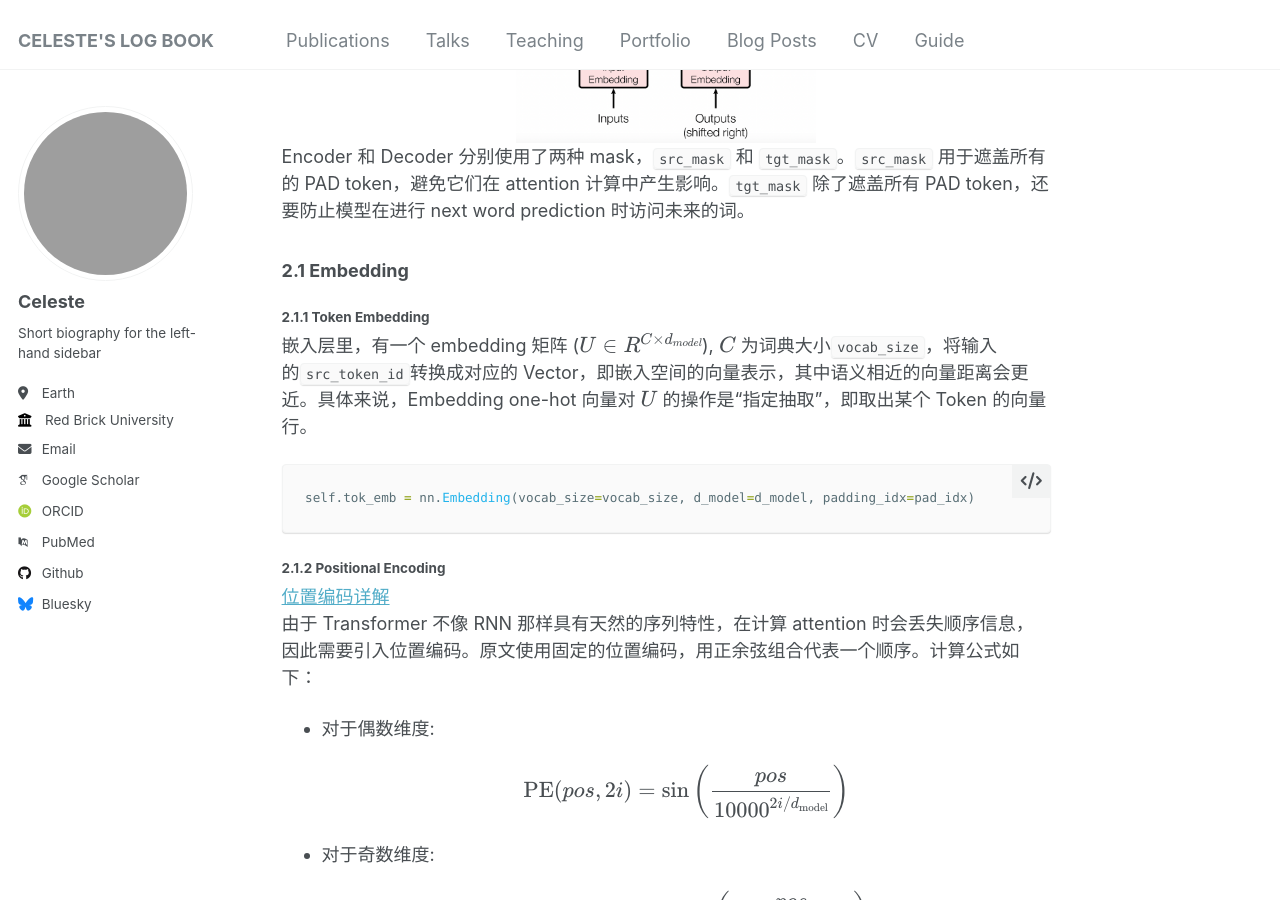
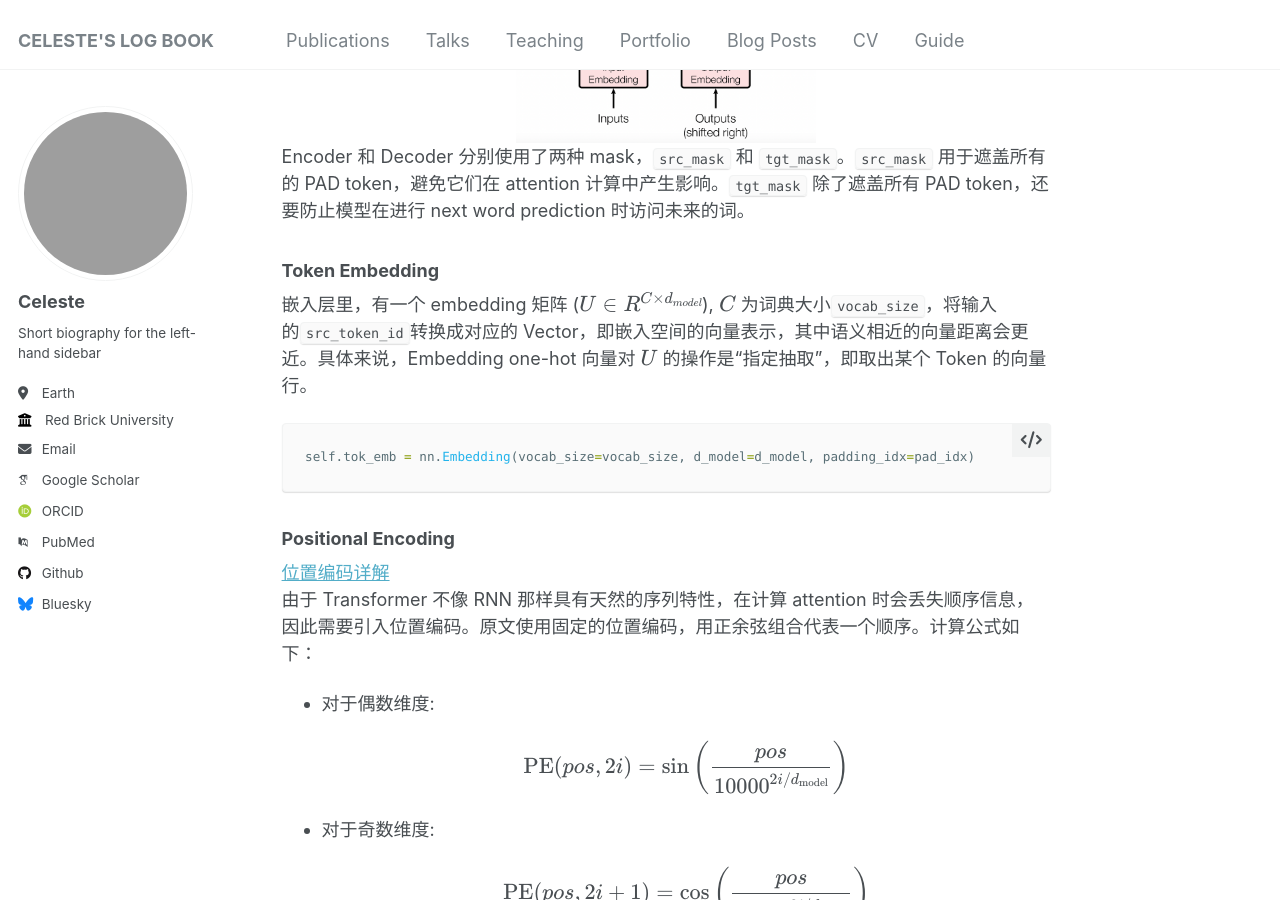
Before and after one commit to BUGERR/bugerr.github.io, a Jekyll site: the page built from _posts/2024-10-07-transformer.md, in a window 1280 px wide and 900 px high, scrolled down 888 px. Built offline with Jekyll 4.4.1, drawn with Linux system fonts in a browser that asks for light colours; some web fonts are replaced; some of the changed text lies outside the part shown; grey boxes are pictures that could not be loaded.

Commit message:
Update 2024-10-07-transformer.md

````diff
--- a/_posts/2024-10-07-transformer.md
+++ b/_posts/2024-10-07-transformer.md
@@ -21,13 +21,12 @@ Transformer 最初被提出用于解决 Seq2seq 翻译任务。如果要实现
 Encoder 和 Decoder 分别使用了两种 mask，`src_mask` 和 `tgt_mask`。`src_mask` 用于遮盖所有的 PAD token，避免它们在 attention 计算中产生影响。`tgt_mask` 除了遮盖所有 PAD token，还要防止模型在进行 next word prediction 时访问未来的词。
 
 
-### 2.1 Embedding
-#### 2.1.1 Token Embedding
+### Token Embedding
 嵌入层里，有一个 embedding 矩阵 ($$U\in R^{C\times d_{model}}$$), $$C$$ 为词典大小`vocab_size`，将输入的`src_token_id`转换成对应的 Vector，即嵌入空间的向量表示，其中语义相近的向量距离会更近。具体来说，Embedding one-hot 向量对 $$U$$ 的操作是“指定抽取”，即取出某个 Token 的向量行。
 ```python
 self.tok_emb = nn.Embedding(vocab_size=vocab_size, d_model=d_model, padding_idx=pad_idx)
 ```
-#### 2.1.2 Positional Encoding
+### Positional Encoding
 [位置编码详解](https://kazemnejad.com/blog/transformer_architecture_positional_encoding/)
 由于 Transformer 不像 RNN 那样具有天然的序列特性，在计算 attention 时会丢失顺序信息，因此需要引入位置编码。原文使用固定的位置编码，用正余弦组合代表一个顺序。计算公式如下：
 
@@ -111,7 +110,7 @@ positions_embed=nn.Embedding(max_len, d_model)
 self.positional_encodings = nn.Parameter(torch.zeros(max_len, 1, d_model), requires_grad=True)
 ```
 
-#### 2.1.3 Transformer Embedding
+### Transformer Embedding
 `In the embedding layers, we multiply those weights by √d_model.`
 ```python
 class TransformerEmbedding(nn.Module):
@@ -134,8 +133,7 @@ class TransformerEmbedding(nn.Module):
         pos_enc = self.pos_enc(x)
         return self.dropout(tok_emb + pos_enc) # auto-broadcast
 ```
-### 2.2 Layers
-#### 2.2.1 Mask
+### Mask
 
 <div style="text-align: center;">
   <img src="/images/mask.png" alt="mask" style="width: 300px; height: auto;">
@@ -176,7 +174,7 @@ def make_tgt_mask(tgt, pad_idx):
     return tgt_mask
 ```
 
-#### 2.2.2 Scaled Dot-Product Attention
+### Scaled Dot-Product Attention
 
 <div style="text-align: center;">
   <img src="/images/attention.png" alt="Attention" style="width: 200px; height: auto;">
@@ -203,7 +201,7 @@ def scaled_dot_product_attention(query, key, value, attn_mask=None, dropout_p=0.
 
 ```
 
-#### 2.2.3 Multi-Head Attention
+### Multi-Head Attention
 
 <div style="text-align: center;">
   <img src="/images/multihead_attention.png" alt="Multi-head Attention" style="width: 200px; height: auto;">
@@ -274,7 +272,7 @@ class MultiHeadAttention(nn.Module):
         return tensor
 ```
 
-#### 2.2.4 Position-wise Feed-Forward Networks
+### Position-wise Feed-Forward Networks
 ```python
 class PositionWiseFeedForward(nn.Module):
     def __init__(self, d_model, d_hidden, dropout=0.1):
@@ -292,7 +290,7 @@ class PositionWiseFeedForward(nn.Module):
         return x
 ```
 
-#### 2.2.5 LayerNorm
+### LayerNorm
 
 <div style="text-align: center;">
   <img src="/images/layernorm.png" alt="LayerNorm" style="width: 500px; height: auto;">
@@ -327,7 +325,7 @@ class LayerNorm(nn.Module):
 ```
 
 ### 2.3 Encoder
-#### 2.3.1 Encoder Layer
+
 Encoder 包含多个相同的层。上一层的输出 $$x_i$$ 以如下途径经过该层：
 ```python
 # attention mechanism
@@ -343,7 +341,7 @@ x = dropout(x)
 x = layer_norm(x + residual)
 ```
 ### 2.4 Decoder
-#### 2.4.1 Decoder Layer
+
 Decoder 相较于 Encoder 除了多了一层 cross-attention 之外，还使用了 masked multi-head attention。由于模型在此处不能访问未来信息，因此这种注意力机制也称为 causal self-attention。
 Decoder 同样包含多个相同的层，Encoder 最后一层的输出 `enc` 和 Decoder 上一层的输出 `dec` 以如下途径经过该层（省略了 dropout）：
 ```python
````
